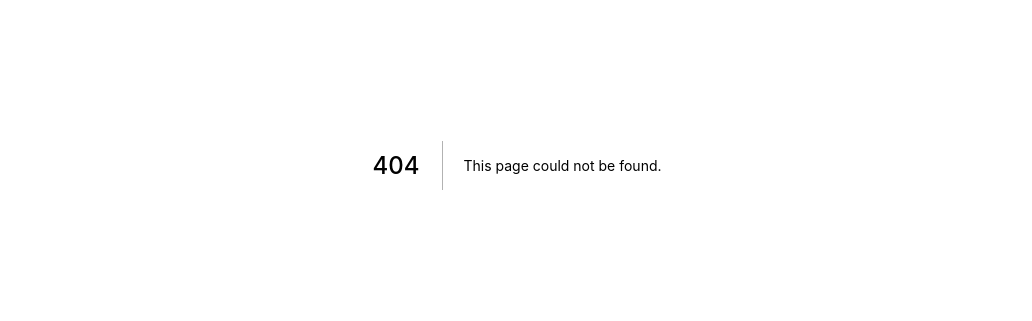
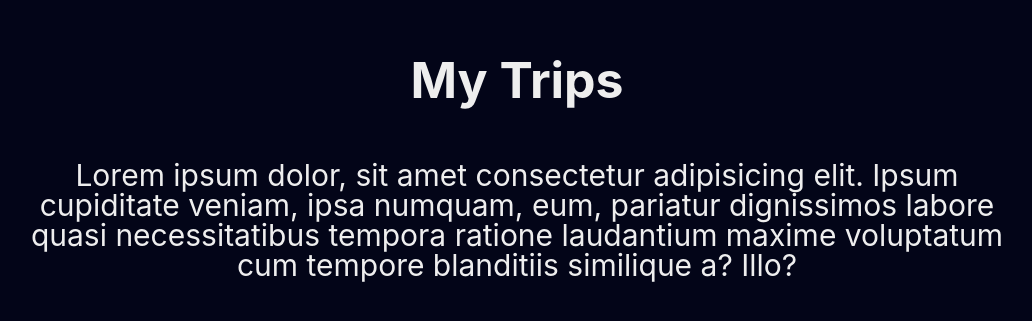
Before and after one commit to marcelosrp/curso-nextjs-pratica, a Next.js app: page /about in a window 1280 px wide. Before the commit this address had no page. Shown: the part 235-556 px from the top of the page, without its empty margins (123-1155 px from the left). Built offline with nearby package versions, Linux system fonts and the light colour scheme.

Commit message:
27. Criando página de ABout (rota simples e estático)

```diff
--- /dev/null
+++ b/src/pages/about.tsx
@@ -0,0 +1,7 @@
+import AboutTemplate from 'templates/About'
+
+const About = () => {
+  return <AboutTemplate />
+}
+
+export default About
--- /dev/null
+++ b/src/templates/About/index.tsx
@@ -0,0 +1,24 @@
+import { CloseOutline } from '@styled-icons/evaicons-outline/CloseOutline'
+import LinkWraper from 'components/LinkWrapper'
+
+import * as S from './styles'
+
+const AboutTemplate = () => (
+  <S.Content>
+    <LinkWraper href="/">
+      <CloseOutline size={32} />
+    </LinkWraper>
+
+    <S.Heading>My Trips</S.Heading>
+    <S.Body>
+      <p>
+        Lorem ipsum dolor, sit amet consectetur adipisicing elit. Ipsum
+        cupiditate veniam, ipsa numquam, eum, pariatur dignissimos labore quasi
+        necessitatibus tempora ratione laudantium maxime voluptatum cum tempore
+        blanditiis similique a? Illo?
+      </p>
+    </S.Body>
+  </S.Content>
+)
+
+export default AboutTemplate
--- /dev/null
+++ b/src/templates/About/styles.ts
@@ -0,0 +1,26 @@
+import styled from 'styled-components'
+
+export const Content = styled.section`
+  text-align: center;
+  display: flex;
+  align-items: center;
+  justify-content: center;
+  flex-direction: column;
+  height: 100vh;
+  max-width: var(--container);
+  margin: auto;
+`
+
+export const Heading = styled.h1`
+  font-size: var(--large);
+  margin-bottom: var(--large);
+`
+
+export const Body = styled.div`
+  // serve para estilos do body
+  // p, a, ul, li, blockquote
+  p {
+    font-size: var(--medium);
+    line-height: var(--medium);
+  }
+`
```
Also changed, not shown: src/pages/index.tsx (+10 -13 lines).
